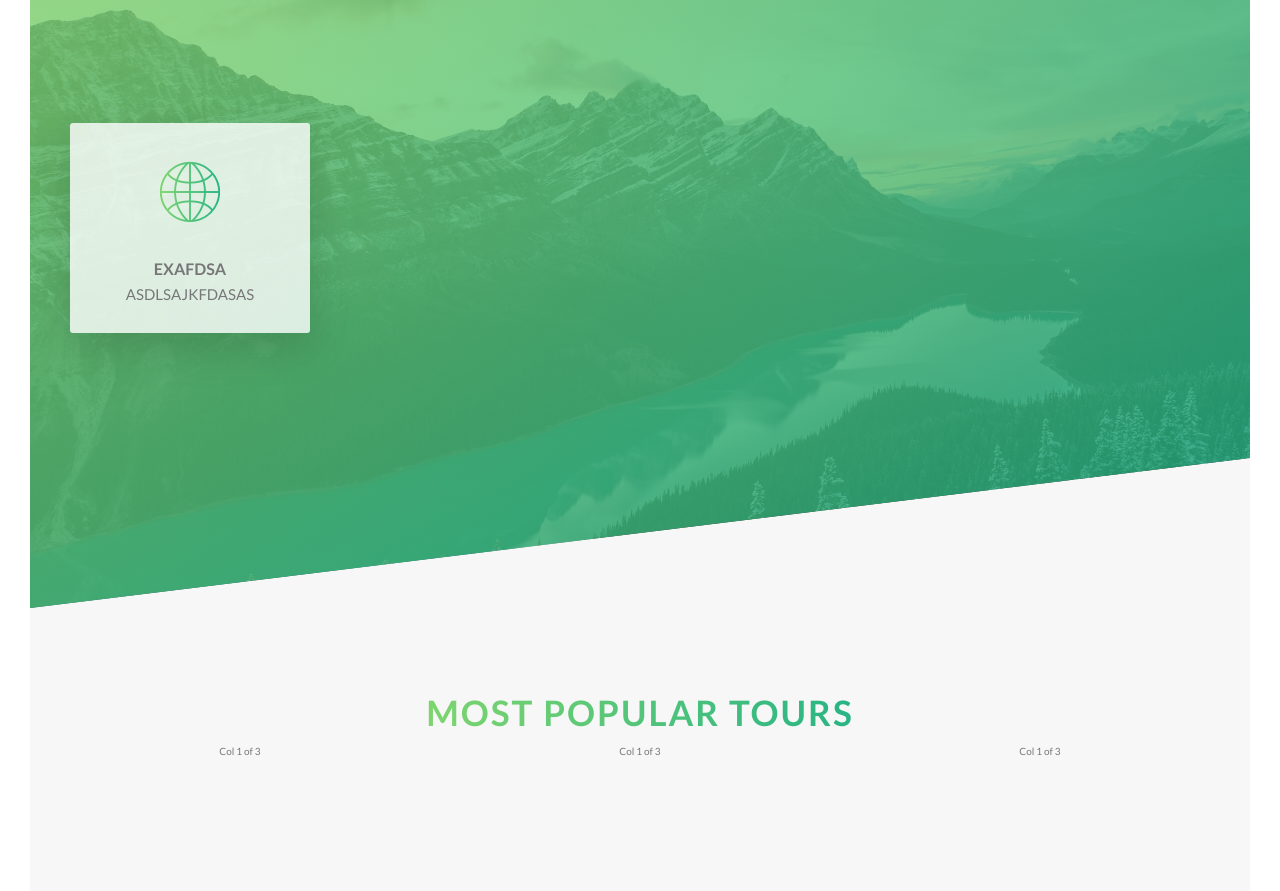
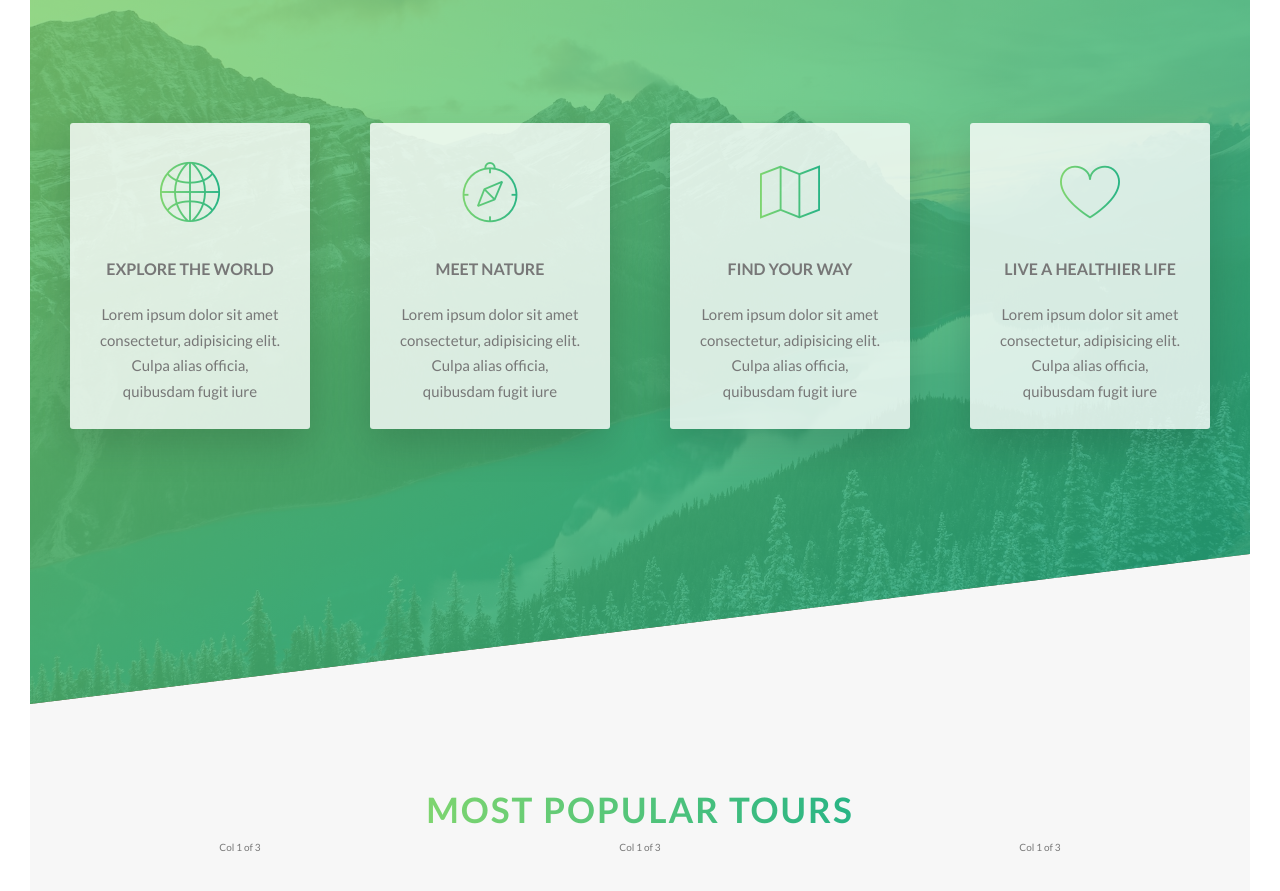
Before and after one commit to wesleyramalho/natours-udemy, a website: page index.html in a window 1280 px wide. Shown: the part 1625-2516 px from the top of the page. Drawn offline with Linux system fonts and the light colour scheme.

Commit message:
features section html

```diff
--- a/index.html
+++ b/index.html
@@ -66,9 +66,36 @@
                 <div class="col-1-of-4">
                     <div class="feature-box">
                         <i class="feature-box__icon icon-basic-world"></i>
-                        <h3 class="heading-tertiary">Exafdsa</h3>
+                        <h3 class="heading-tertiary u-margin-bottom-small">Explore the world</h3>
                         <p class="feature-box__text">
-                            ASDLSAJKFDASAS
+                            Lorem ipsum dolor sit amet consectetur, adipisicing elit. Culpa alias officia, quibusdam fugit iure
+                        </p>
+                    </div>
+                </div>
+                <div class="col-1-of-4">
+                    <div class="feature-box">
+                        <i class="feature-box__icon icon-basic-compass"></i>
+                        <h3 class="heading-tertiary u-margin-bottom-small">meet nature</h3>
+                        <p class="feature-box__text">
+                            Lorem ipsum dolor sit amet consectetur, adipisicing elit. Culpa alias officia, quibusdam fugit iure
+                        </p>
+                    </div>
+                </div>
+                <div class="col-1-of-4">
+                    <div class="feature-box">
+                        <i class="feature-box__icon icon-basic-map"></i>
+                        <h3 class="heading-tertiary u-margin-bottom-small">find your way</h3>
+                        <p class="feature-box__text">
+                            Lorem ipsum dolor sit amet consectetur, adipisicing elit. Culpa alias officia, quibusdam fugit iure
+                        </p>
+                    </div>
+                </div>
+                <div class="col-1-of-4">
+                    <div class="feature-box">
+                        <i class="feature-box__icon icon-basic-heart"></i>
+                        <h3 class="heading-tertiary u-margin-bottom-small">live a healthier life</h3>
+                        <p class="feature-box__text">
+                            Lorem ipsum dolor sit amet consectetur, adipisicing elit. Culpa alias officia, quibusdam fugit iure
                         </p>
                     </div>
                 </div>
```
Also changed, not shown: 1 other file.
